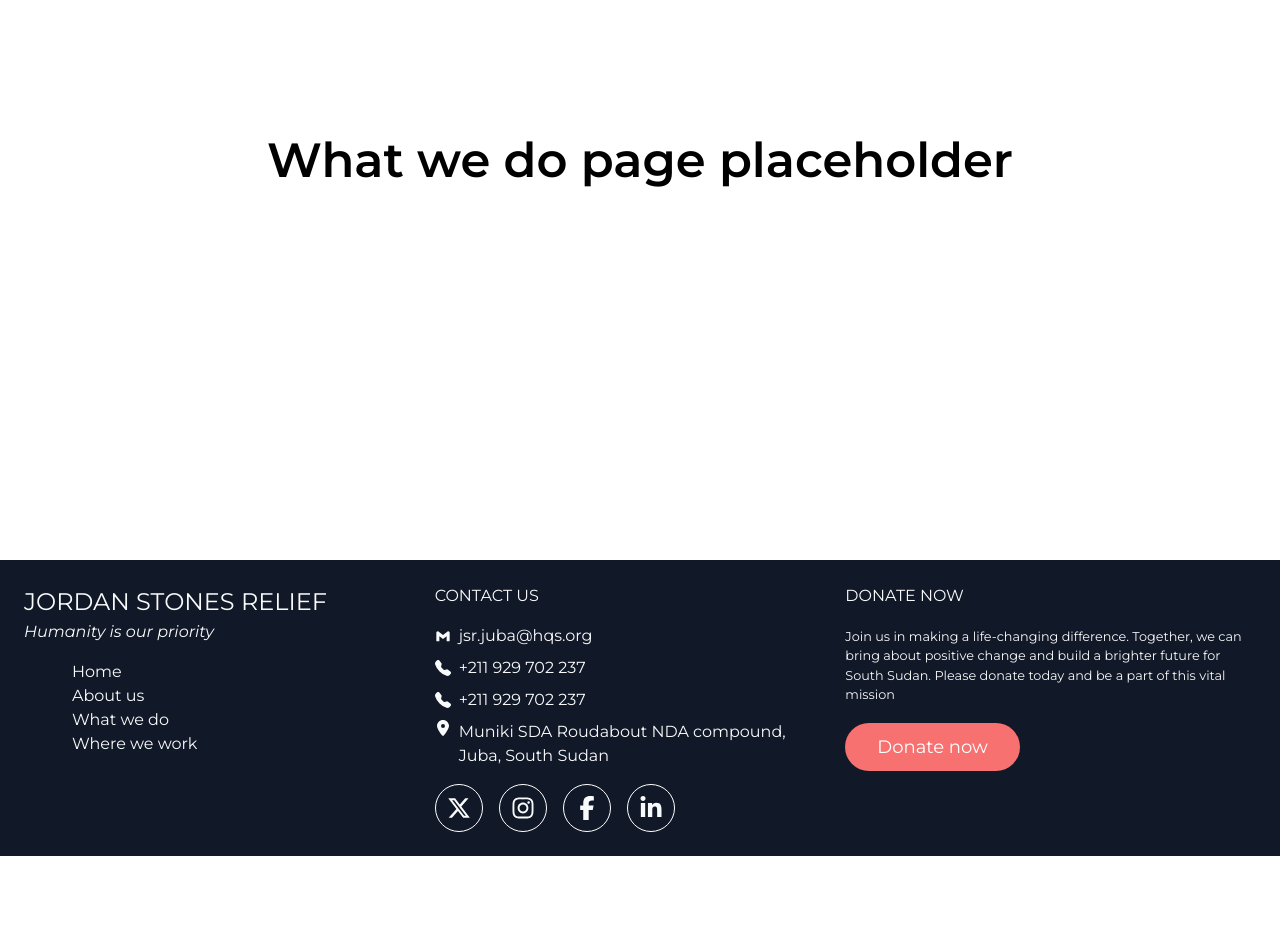
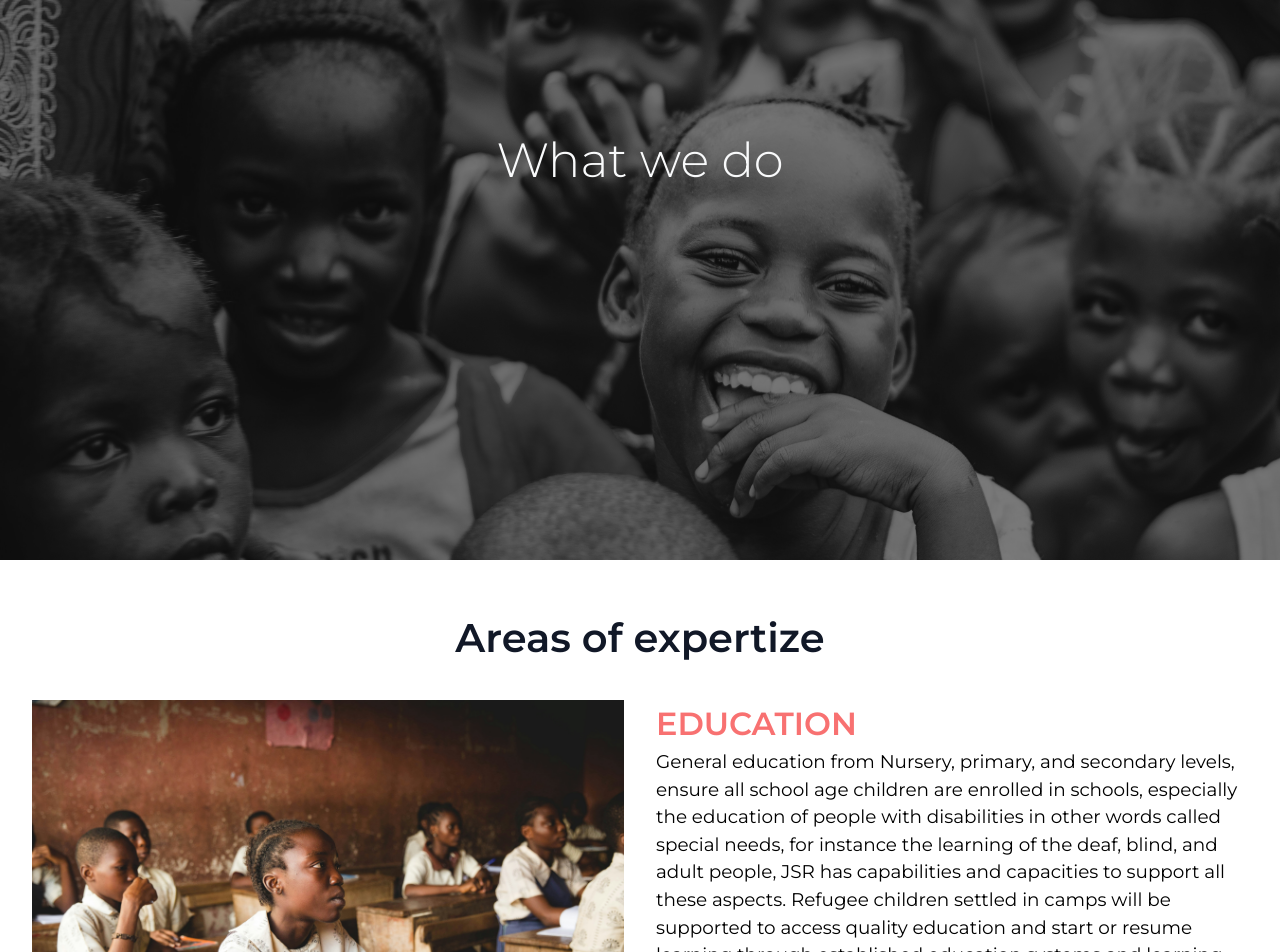
Before and after one commit to Tshobohwa/jordan-stones-relief, a React (Vite) app: page /what-we-do in a window 1280 px wide. Shown: the part 240-1192 px from the top of the page. Before the commit the page ends 1096 px from the top, so only its background shows below. Built offline with nearby package versions, Linux system fonts and the light colour scheme.

Commit message:
Finishi What we do page:

```diff
--- /dev/null
+++ b/src/components/AreaOfExpertize.jsx
@@ -0,0 +1,20 @@
+import React from "react";
+
+const AreaOfExpertize = ({ expertize, index }) => {
+  const { title, image, fullText } = expertize;
+  return (
+    <div className=" grid grid-cols-2 gap-[2rem]">
+      <img
+        src={image}
+        alt={title}
+        className=" w-[100%] h-[30vw] object-cover object-center"
+      />
+      <div className={` ${index % 2 !== 0 && "order-first"}`}>
+        <h3 className=" text-[2rem] font-semibold text-red-400">{title}</h3>
+        <p className=" text-[1.15rem]">{fullText}</p>
+      </div>
+    </div>
+  );
+};
+
+export default AreaOfExpertize;
--- /dev/null
+++ b/src/components/ExistingProject.jsx
@@ -0,0 +1,17 @@
+import React from "react";
+
+const ExistingProject = ({ project }) => {
+  const { title, list } = project;
+  return (
+    <div className=" p-[2rem] bg-white ">
+      <h3 className=" font-semibold text-[1.25rem]  mb-[1.5rem]">{title}</h3>
+      <ul className=" list-disc ml-[2.5rem]">
+        {list.map((item) => (
+          <li>{item}</li>
+        ))}
+      </ul>
+    </div>
+  );
+};
+
+export default ExistingProject;
--- /dev/null
+++ b/src/data/existingProjects.js
@@ -0,0 +1,44 @@
+const existingProjects = [
+  {
+    title: "GENERAL PROJECTION",
+    list: [
+      "Control GBV",
+      "Ensure Gender equality and equity.",
+      "Protection from Abuses.",
+      "Support the victims with psych-social support.",
+      "Guide the victim to seek justice.",
+      "Ensure the offender is accountable for the crime.",
+      "Guide the victims to seek treatment.",
+    ],
+  },
+  {
+    title: "EDUCATION",
+    list: [
+      "Realize quality education.",
+      "Ensure School age children are enrolled.",
+      "Create technical schools",
+      "Introduce physical Education",
+      "Introduce Adult Education.",
+      "Introduce education of disable /special needs",
+    ],
+  },
+  {
+    title: "WASH/ ENVIRONMENTAL CONSERVATION",
+    list: [
+      "Improve hygiene and sanitation.",
+      "Support afforestation programs.",
+      "Discourage deforestation",
+    ],
+  },
+  {
+    title: "HEALTH CARE.",
+    list: [
+      "Ensure sufficient healthcare",
+      "Implement health integrated programs",
+      "Conduct Immunization campaigns.",
+      "Introduce PHCC programs.",
+    ],
+  },
+];
+
+export default existingProjects;
--- a/src/data/whatWeDo.js
+++ b/src/data/whatWeDo.js
@@ -13,7 +13,21 @@ const whatWeDo = [
 age children are enrolled in schools, especially the education of people with
 disabilities in other words called special needs, for instance the learning of the
 deaf, blind, and adult people, JSR has capabilities and capacities to support all these aspects`,
+    fullText: `
+General education from Nursery, primary, and secondary levels, ensure all school
+age children are enrolled in schools, especially the education of people with
+disabilities in other words called special needs, for instance the learning of the
+deaf, blind, and adult people, JSR has capabilities and capacities to support all
+these aspects. Refugee children settled in camps will be supported to access quality education
+and start or resume learning through established education systems and learning
+environments. South Sudanese returnee school age children who settle in
+communities will be absorbed by the ongoing work of the education cluster and
+therefore identified and enrolled into schools with the Ministry of General
+Education and Instruction (MoGEI) to resume quality education and other health
+workers to combat
+`,
   },
+
   {
     image: image4,
     title: "PROTECTION",
@@ -26,6 +40,22 @@ deaf, blind, and adult people, JSR has capabilities and capacities to support al
     approaches, guiding the victims to seek justice, bringing the offender to book,
     that is to hold the criminal accountable for his/her actions.
     `,
+    fullText: `General protection of children, women, and men, outlines all sorts of abuses
+    taking place in South Sudan, to mention violations of the bill of rights, child rights,
+    and Gender-based violence (GBV). Defilements, raps, forced marriages, torturing,
+    and bad cultural practices, to control these we have excellent techniques for
+    identifying abuses, training approaches, healing approaches, protection
+    approaches, guiding the victims to seek justice, bringing the offender to book,
+    that is to hold the criminal accountable for his/her actions.
+
+    specialized services to children at risk. These include the identification of
+    unaccompanied and separated children, case management for vulnerable children and referral to specialized services, provision of tracing and family
+    reunification, as well as provision of quality mental health and psycho-social
+    support based on identified needs. Focus will also be put on prevention through,
+    for example, scaling up community-based child protection approaches. GENDER
+    BASED VIOLENCE (GBV) transportation to the transit centers, and while they stay in the transit. The GBV response will also prioritize GBV risk mitigation
+    interventions through collaboration and integration of GBV actions and survivor
+    support across other sectoral interventions.`,
   },
   {
     image: gender_based_violence,
@@ -40,6 +70,23 @@ strengthening of GBV referral systems, women and girls’ friendly spaces, the
 provision of cash-based individual protection assistance, and capacity building of
 GBV partners.
     `,
+    fullText: `The GBV response will employ both static and mobile service delivery approaches,
+    depending on the location and access to the beneficiaries, and a mix of cash-
+    based interventions, in-kind support such as dignity kits, and provision of frontline
+    GBV response services. GBV response interventions will focus on the provision of
+    psychosocial support, GBV case management services, the establishment and
+    strengthening of GBV referral systems, women and girls’ friendly spaces, the
+    provision of cash-based individual protection assistance, and capacity building of
+    GBV partners. GBV prevention priorities include community engagement and
+    awareness-raising activities focused on risk factors to GBV, available response
+    services, and timely seeking of services, and reporting GBV incidents within 72
+    hours. GBV partners will also pass key messages to the new arrivals at the entry
+    points, during transportation to the transit centers, and while they stay in the
+    transit The GBV response will also prioritize GBV risk mitigation interventions
+    through collaboration and integration of GBV actions and survivor support across
+
+    other sectoral intervention
+    `,
   },
 ];
 
--- a/src/pages/WhatWeDo.jsx
+++ b/src/pages/WhatWeDo.jsx
@@ -1,16 +1,46 @@
 import React from "react";
 import Header from "../components/Header";
 import Footer from "../components/Footer";
+import image from "../assets/images/image4-bw.jpg";
+import whatWeDo from "../data/whatWeDo";
+import AreaOfExpertize from "../components/AreaOfExpertize";
+import existingProjects from "../data/existingProjects";
+import ExistingProject from "../components/ExistingProject";
 
 const WhatWeDo = () => {
   return (
     <>
       <Header />
-      <section className=" h-[100vh] w-[100vw] flex items-center justify-center">
-        {/* <img src="" alt="" /> */}
-        <h1 className="text-[3rem] font-semibold">
-          What we do page placeholder
-        </h1>
+      <section className=" relative">
+        <img
+          src={image}
+          className=" h-[100vh] w-[100vw] object-cover object-center"
+        />
+        <div className=" absolute top-0 left-0 right-0 bottom-0 flex flex-col items-center justify-center bg-black/50">
+          <h1 className=" text-5xl font-light text-gray-50 text-monserat">
+            What we do
+          </h1>
+        </div>
+      </section>
+      <section className=" pt-[3rem] flex flex-col gap-[2rem]">
+        <h2 className=" text-[2.5rem] font-semibold text-gray-900 text-center">
+          Areas of expertize
+        </h2>
+        <div className=" px-[2rem] flex flex-col gap-[2rem]">
+          {whatWeDo.map((expertize, index) => (
+            <AreaOfExpertize expertize={expertize} index={index} />
+          ))}
+        </div>
+        <div className="bg-gray-100 p-[2rem]">
+          <h2 className=" text-[2.5rem] font-semibold text-gray-900 text-center">
+            Existing projects
+          </h2>
+          <div className=" grid grid-cols-4 gap-[2rem] my-[2rem]">
+            {existingProjects.map((project) => (
+              <ExistingProject project={project} />
+            ))}
+          </div>
+        </div>
       </section>
       <Footer />
     </>
```
Also changed, not shown: src/assets/images/image4-bw.jpg (added).
